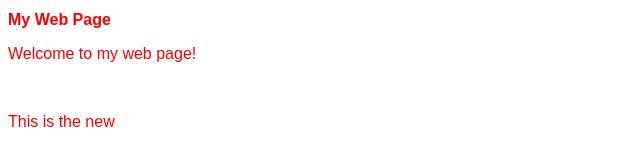
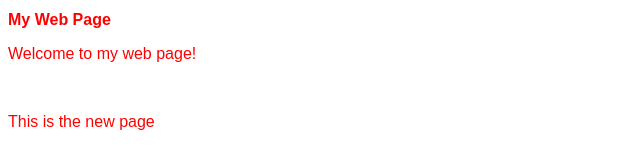
Before and after one commit to Suhas-K-P/localRepo, a plain HTML site: page index.html in a window 1280 px wide. Shown: the full height of the page, 0-640 px from the left. Drawn offline with Linux system fonts and the light colour scheme.

Commit message:
Update paragraph text in index.html

```diff
--- a/index.html
+++ b/index.html
@@ -11,7 +11,7 @@
     <p>Welcome to my web page!</p>
 
     <br>
-    <p> This is the new </p>
+    <p> This is the new page </p>
 
 </body>
 </html>
```
